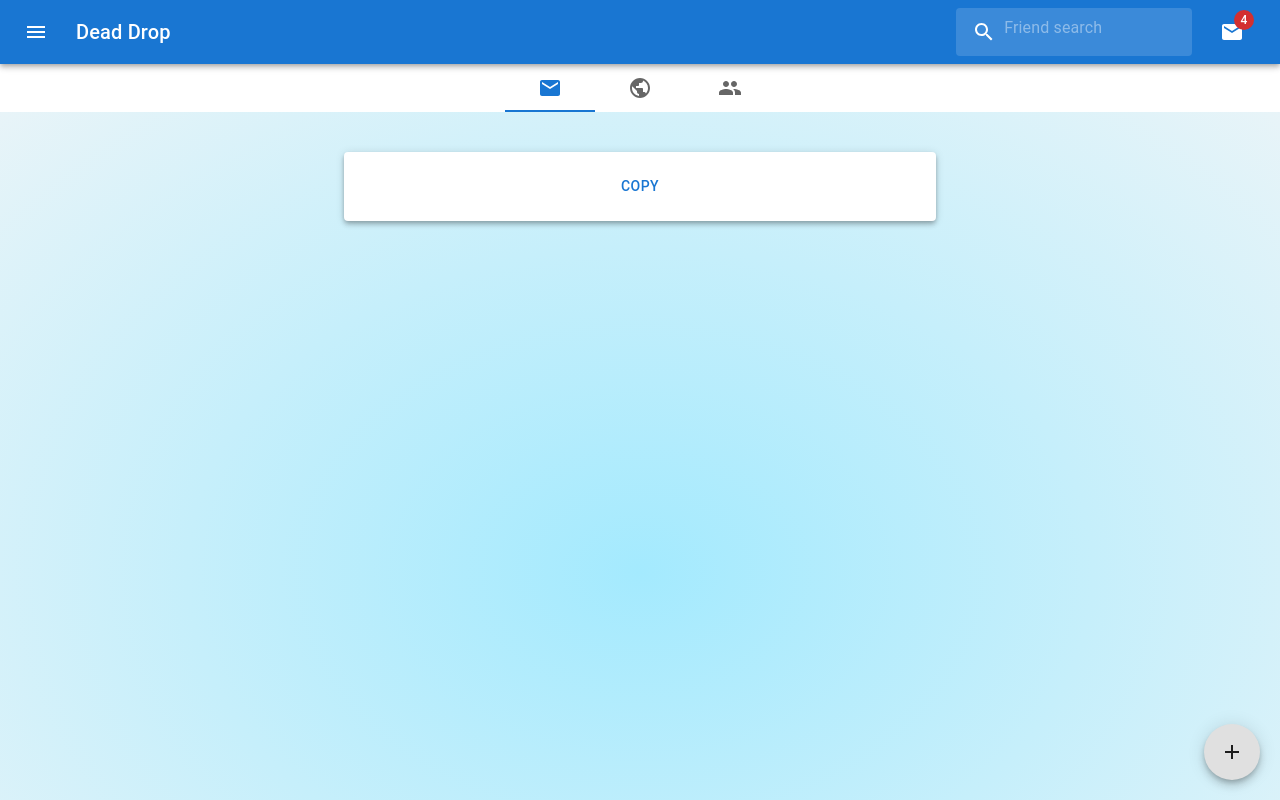
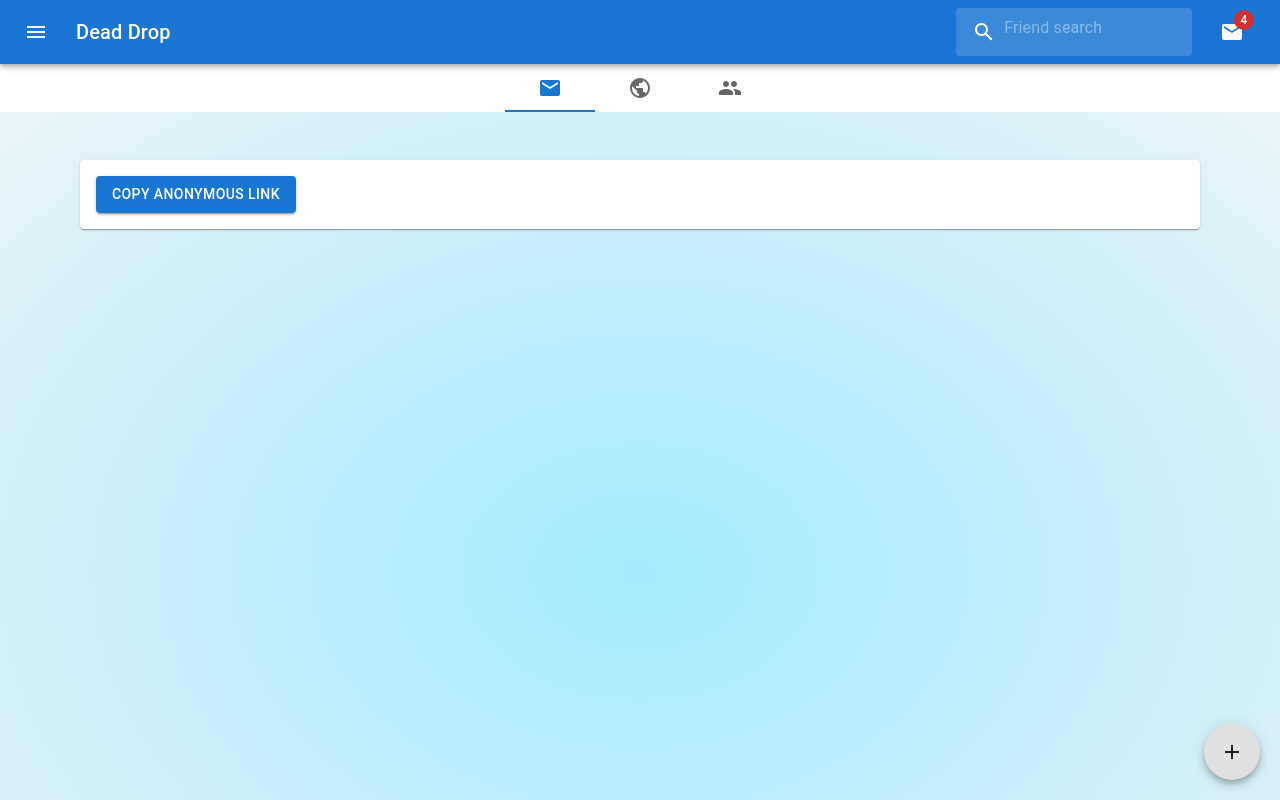
Before and after one commit to kdkulman/deaddropHerokuDeployTest, a React (Create React App) app in the folder client/: page / in a window 1280 px wide. Shown: the top 800 px of the page. Built offline with nearby package versions, Linux system fonts and the light colour scheme.

Commit message:
Created a Anonymous Link Button.

```diff
--- a/client/src/Components/Basic Functionality/createAnonymousLink.js
+++ b/client/src/Components/Basic Functionality/createAnonymousLink.js
@@ -4,68 +4,146 @@ import Snackbar from '@mui/material/Snackbar';
 import Box from '@mui/material/Box';
 import Paper from '@mui/material/Paper';
 import CloseIcon from '@mui/icons-material/Close';
+import IconButton from '@mui/material/IconButton';
 
 export function CreateAnonymousLink() {
-  const [state, setState] = React.useState({
-    open: false,
-    vertical: 'bottom',
-    horizontal: 'left',
-  });
+  const [open, setOpen] = React.useState(false);
 
-  const { vertical, horizontal, open } = state;
-
-  const handleClick = (newState) => () => {
-    setState({ open: true, ...newState });
+  const handleClick = () => {
+    setOpen(true);
   };
 
-  const handleClose = () => {
-    setState({ ...state, open: false });
+  const handleClose = (event, reason) => {
+    if (reason === 'clickaway') {
+      return;
+    }
+
+    setOpen(false);
   };
 
-  // this is the button that will be clicked to show the snackbar
-  // this will position the snackbar at the bottom left of the screen
-  const buttons = (
-    <React.Fragment>
-      <Button onClick={handleClick({ vertical: 'bottom', horizontal: 'left' })}>Copy</Button>
-      </React.Fragment>
-  );
-
-  // The messsage that will be displayed in the snackbar (the alert)
   return (
-    <div>
-      <Box
-      sx={{
-        // make a component that is 100% of the screen
-        width: '100%',
-        height: '100%',
-        display: 'flex',
-        alignItems: 'center',
-        justifyContent: 'center',
-      }}
-
-      // <Box sx={{ width: 500, height: 500, bgcolor: 'background.paper' }}>
-    >
-      <Paper
-      elevation={4}
-        sx={{
-          p: 2,
-          display: 'flex',
-          flexDirection: 'column',
-          alignItems: 'center',
-          width: '50%',
-          height: '100%',
-        }}
-    >
-        {buttons}
-    </Paper>
+    <Box sx={{ width: '100%' }}>
+      <Paper sx={{ p: 2, my: 1, display: 'flex', alignItems: 'center', justifyContent: 'space-between' }}>
+        <Button variant="contained" onClick={handleClick}>Copy Anonymous Link</Button>
+        <Snackbar
+          anchorOrigin={{
+            vertical: 'bottom',
+            horizontal: 'left',
+          }}
+          open={open}
+          autoHideDuration={6000}
+          onClose={handleClose}
+          message="Link copied to clipboard"
+          action={
+            <React.Fragment>
+              <IconButton size="small" aria-label="close" color="inherit" onClick={handleClose}>
+                <CloseIcon fontSize="small" />
+              </IconButton>
+            </React.Fragment>
+          }
+        />
+      </Paper>
     </Box>
-      <Snackbar
-        anchorOrigin={{ vertical, horizontal }}
-        open={open}
-        onClose={handleClose}
-        message="Link copied to clipboard"
-        key={vertical + horizontal}
-      />
-    </div>
   );
 }
+
+
+  // const [state, setState] = React.useState({
+  //   open: false,
+  //   vertical: 'bottom',
+  //   horizontal: 'center',
+  // });
+
+  // const { vertical, horizontal, open } = state;
+
+  // const handleClick = (newState) => () => {
+  //   setState({ open: true, ...newState });
+  // };
+
+  // const handleClose = () => {
+  //   setState({ ...state, open: false });
+  // };
+
+  // // this is the button that will be clicked to show the snackbar
+  // // this will position the snackbar at the bottom left of the screen
+  // const buttons = (
+  //   <React.Fragment>
+  //     <Button onClick={handleClick({ vertical: 'bottom', horizontal: 'left' })}>Copy</Button>
+  //     </React.Fragment>
+  // );
+
+//   // The messsage that will be displayed in the snackbar (the alert)
+//   return (
+//     <div>
+//       <Box sx={{ flexGrow: 1 }}>
+//         <Paper sx={{ p: 2, margin: 'auto', maxWidth: 500, flexGrow: 1 }}>
+//           <Box sx={{ display: 'flex', p: 1, bgcolor: 'background.paper' }}>
+//             <Box sx={{ p: 1, flexGrow: 1, bgcolor: 'grey.300' }}>
+//               <div>
+//                 <p>https://dead-drop-app-web-service.herokuapp.com/anonymousLink</p>
+//               </div>
+//             </Box>
+//             <Box sx={{ p: 1 }}>{buttons}</Box>
+//           </Box>
+//         </Paper>
+//       </Box>
+//       <Snackbar
+//         anchorOrigin={{ vertical, horizontal }}
+//         open={open}
+//         onClose={handleClose}
+//         message="Link copied to clipboard"
+//         key={vertical + horizontal}
+//         action={
+//           <React.Fragment>
+//             <Button color="secondary" size="small" onClick={handleClose}>
+//               Close
+//             </Button>
+//             <IconButton
+//               size="small"
+//               aria-label="close"
+//               color="inherit"
+//               onClick={handleClose}
+//             >
+//               <CloseIcon fontSize="small" />
+//             </IconButton>
+//           </React.Fragment>
+//         }
+//       />
+//     </div>
+//   );
+// }
+
+//       <Box
+//       sx={{
+//         // make a component that is 100% of the screen
+//         width: '25%',
+//         height: '50%',
+//         display: 'flex',
+//         alignItems: 'center',
+//         justifyContent: 'center',
+//       }}
+//     >
+//       <Paper
+//       elevation={4}
+//         sx={{
+//           p: 2,
+//           display: 'flex',
+//           flexDirection: 'column',
+//           alignItems: 'center',
+//           width: '25%',
+//           height: '50%',
+//         }}
+//     >
+//         {buttons}
+//     </Paper>
+//     </Box>
+//       <Snackbar
+//         anchorOrigin={{ vertical, horizontal }}
+//         open={open}
+//         onClose={handleClose}
+//         message="Link copied to clipboard"
+//         key={vertical + horizontal}
+//       />
+//     </div>
+//   );
+// }
```
Also changed, not shown: client/src/Components/Basic Functionality/CreateFriendsList.js (added, +49 -0 lines).
